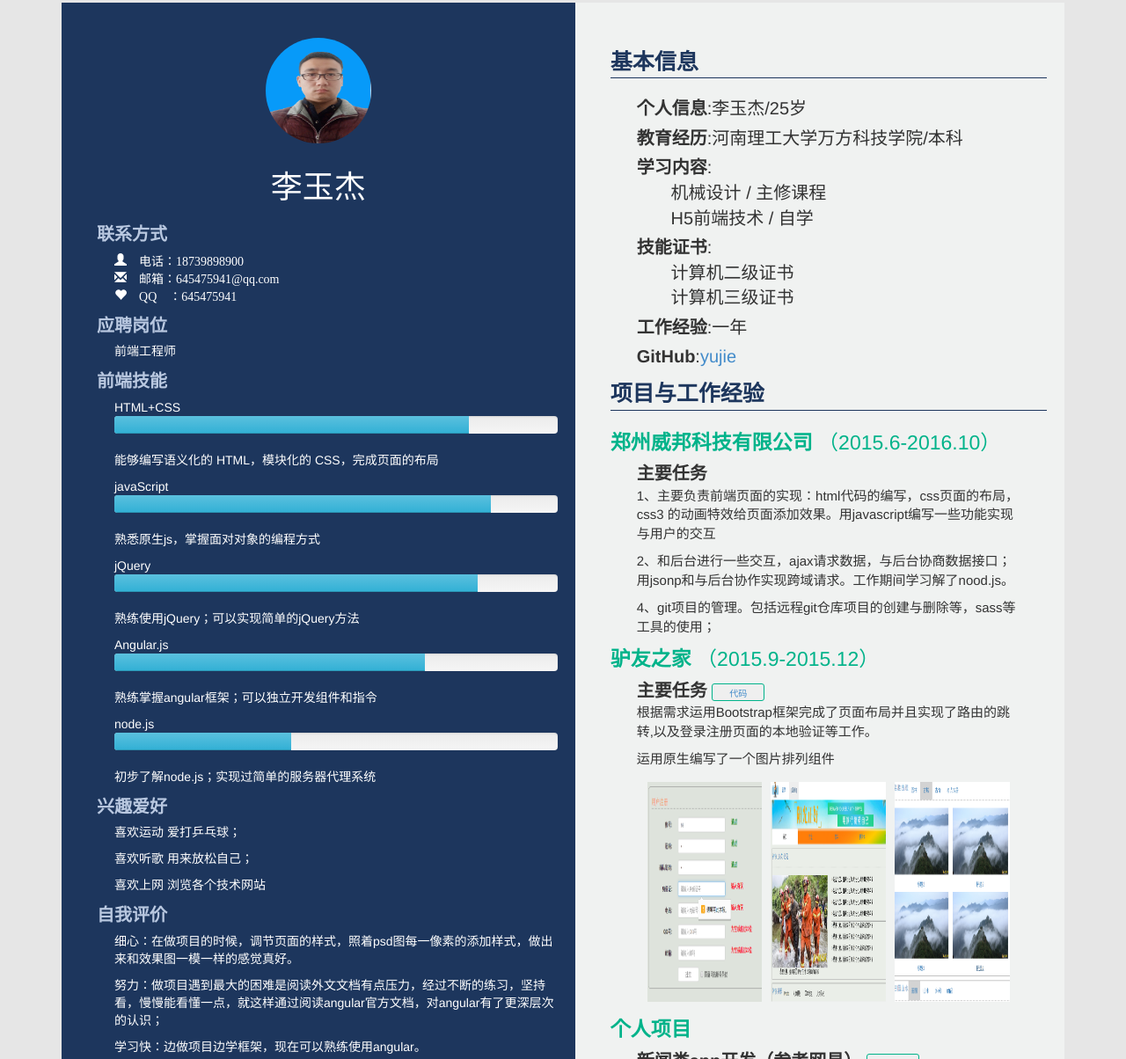
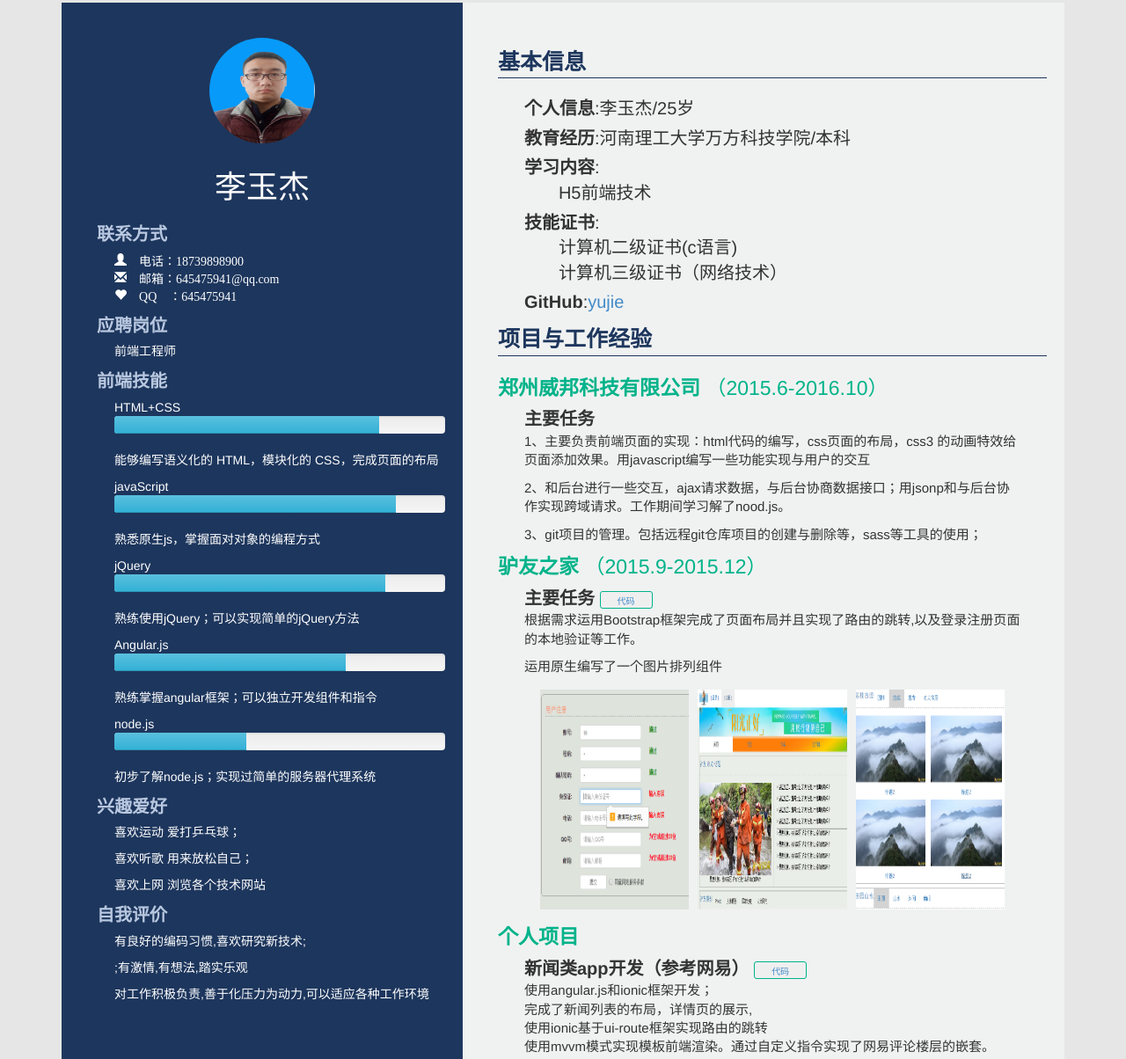
Before and after one commit to qq645475941/web-resume, a plain HTML site: page index.html in a window 1280 px wide. Shown: the part 67-1271 px from the top of the page at 88% size. Drawn offline with Linux system fonts and the light colour scheme.

Commit message:
bug-resume

```diff
--- a/css/index.css
+++ b/css/index.css
@@ -13,10 +13,12 @@ body {
     justify-content: center;
 }
 .flex-box .box-1 {
-    flex-grow: 1;
+    width: 40%;
+
 }
 .flex-box .box-3 {
-    flex-grow: 3;
+    width: 60%;
+
 }
 .resume-left {
     background-color: #1d365d;
--- a/index.html
+++ b/index.html
@@ -130,12 +130,13 @@
         <li class="some-info">
             <dt>自我评价</dt>
             <dd>
-                <p> 细心：在做项目的时候，调节页面的样式，照着psd图每一像素的添加样式，做出来和效果图一模一样的感觉真好。</p>
+                <p>有良好的编码习惯,喜欢研究新技术;
+                </p>
             <dd>
-                <p>努力：做项目遇到最大的困难是阅读外文文档有点压力，经过不断的练习，坚持看，慢慢能看懂一点，就这样通过阅读angular官方文档，对angular有了更深层次的认识；</p>
+                <p>;有激情,有想法,踏实乐观</p>
             </dd>
             <dd>
-                <p>学习快：边做项目边学框架，现在可以熟练使用angular。</p>
+                <p>对工作积极负责,善于化压力为动力,可以适应各种工作环境</p>
             </dd>
         </li>
     </ul>
@@ -153,16 +154,12 @@
             </dd>
             <dd>
                 <strong>学习内容</strong>:<br/>
-                &nbsp &nbsp &nbsp &nbsp<span>机械设计 / 主修课程</span><br/>
-                &nbsp &nbsp &nbsp &nbsp<span>H5前端技术 / 自学</span>
+                &nbsp &nbsp &nbsp &nbsp<span>H5前端技术 </span>
             </dd>
             <dd>
                 <strong>技能证书</strong>:<br/>
-                &nbsp &nbsp &nbsp &nbsp<span>计算机二级证书</span><br/>
-                &nbsp &nbsp &nbsp &nbsp<span>计算机三级证书</span>
-            </dd>
-            <dd>
-                <strong>工作经验</strong>:一年
+                &nbsp &nbsp &nbsp &nbsp<span>计算机二级证书(c语言)</span><br/>
+                &nbsp &nbsp &nbsp &nbsp<span>计算机三级证书（网络技术）</span>
             </dd>
             <dd>
                 <strong>GitHub</strong>:<a href="https://github.com/qq645475941">yujie</a>
@@ -178,7 +175,7 @@
 
                 <p> 2、和后台进行一些交互，ajax请求数据，与后台协商数据接口；用jsonp和与后台协作实现跨域请求。工作期间学习解了nood.js。</p>
 
-                <p> 4、git项目的管理。包括远程git仓库项目的创建与删除等，sass等工具的使用；</p>
+                <p> 3、git项目的管理。包括远程git仓库项目的创建与删除等，sass等工具的使用；</p>
             </dd>
             <header><b>驴友之家</b> （2015.9-2015.12）</header>
             <dd>
@@ -231,13 +228,6 @@
                     通过node.js,搭建了一个简单的登录注册验证系统和一个服务器代理系统；<br/>通过这写对node 有了一定的了解和对知道了后台数据的请求转发的过程；知道了前后端的交互；
                 </p>
             </dd>
-            <dt>对前端的信念</dt>
-            <dd>
-                <p> 在大学的学习生活中，我虽然学的是机械设计；但我对计算机有着浓厚的兴许，通过自学也踏进了IT行业；<br/>
-                    在毕业的时候我经历了一次重大抉择；我问自己喜欢前端吗？自己学的机械专业怎么办？<br/>
-                    我考虑好久，对自己说我喜欢编程；就像学的第一句代码“Hello World”一样，<br/>感觉它能创造一个世界，我遵循了自己的兴趣爱好加入前端，我会带着我的兴趣一直走下去</p>
-
-            </dd>
         </li>
     </ul>
 </div>
```
Also changed, not shown: img/liyujie.jpg (added).
